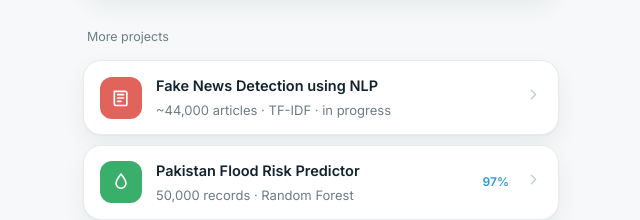
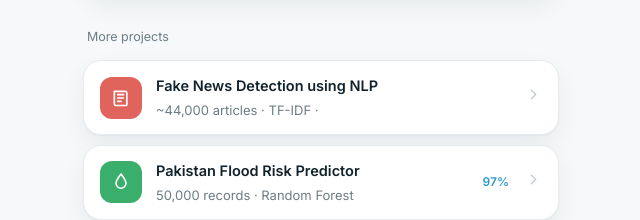
Before and after one commit to Sulemanali002/Sulemanali002.github.io, a plain HTML site: page index.html in a window 1280 px wide. Shown: the part 991-1211 px from the top of the page, 319-959 px from the left. Drawn offline with Linux system fonts and the light colour scheme.

Commit message:
Update index.html

```diff
--- a/index.html
+++ b/index.html
@@ -168,7 +168,7 @@
         </div>
         <div class="row-text">
           <p class="title">Fake News Detection using NLP</p>
-          <p class="desc">~44,000 articles · TF-IDF · in progress</p>
+          <p class="desc">~44,000 articles · TF-IDF · </p>
         </div>
         <span class="chev"><svg viewBox="0 0 24 24" fill="none" stroke="currentColor" stroke-width="2" stroke-linecap="round" stroke-linejoin="round"><path d="M9 6l6 6-6 6"/></svg></span>
       </a>
```
